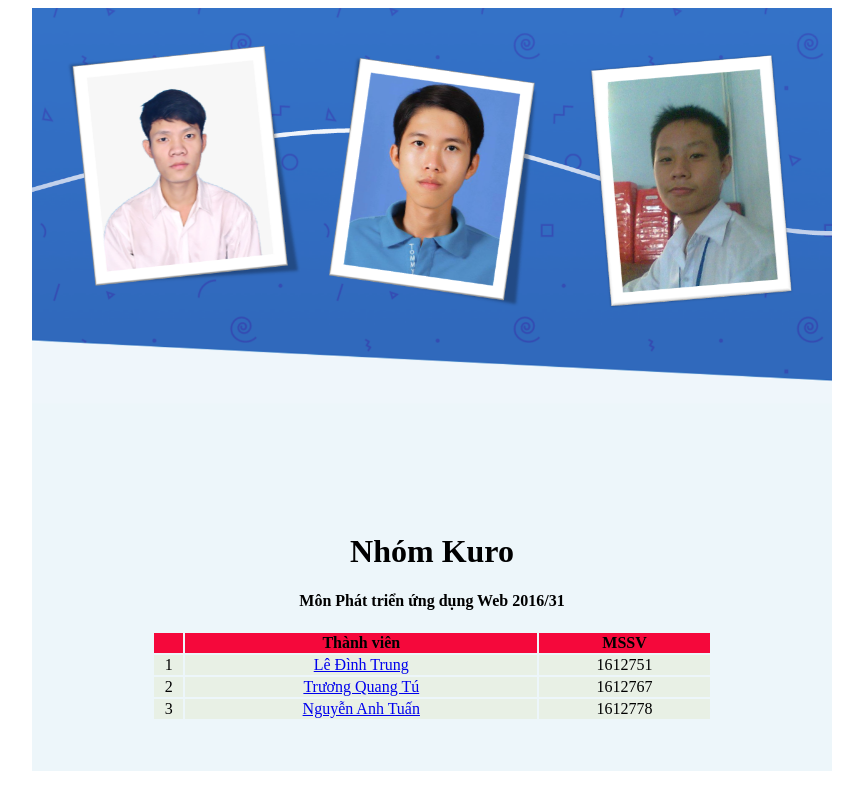
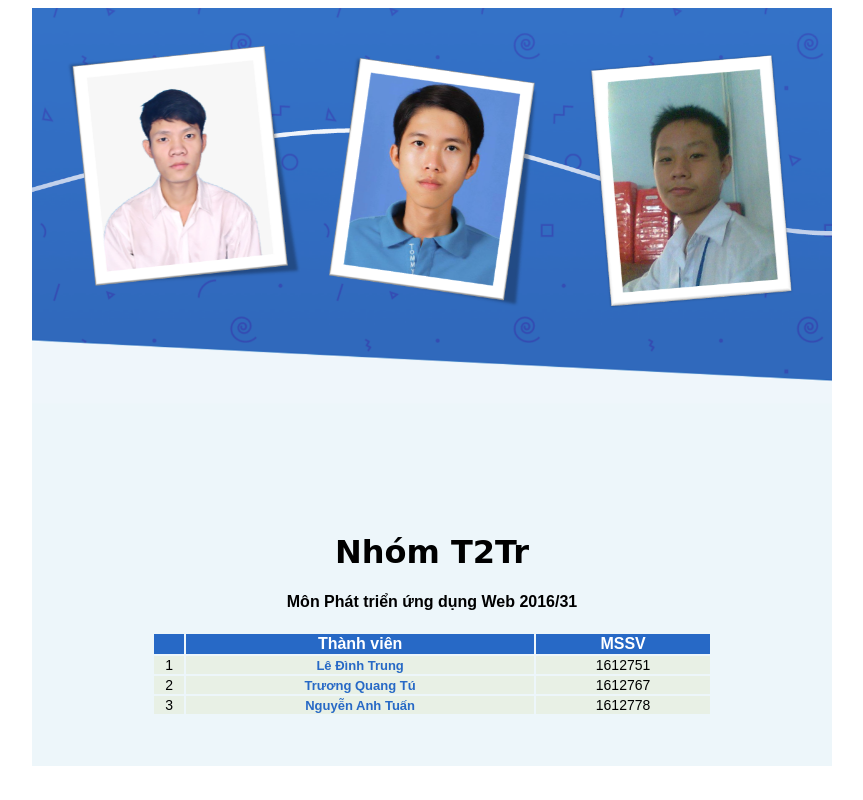
Before and after one commit to t2tr/TeamProfile, a website: page index.html in a window 1280 px wide. Shown: the whole page, without its empty margins (208-1071 px from the left). Drawn offline with Linux system fonts and the light colour scheme.

Commit message:
change some color

```diff
--- a/default.css
+++ b/default.css
@@ -12,16 +12,32 @@
     margin-right: 15%;
 }
 #id3{
-    background-color: rgb(245, 8, 59);
+    background-color: #2769C6;
+    color:white;
 }
 
 .class1{
     text-align: center;
 }
+h1.class1 {
+    font-family: 'Pacifico', cursive;
+}
 .class2{
+    font-size:14px;
+    font-weight: 500;
     text-align: center;
     background-color: #E8F0E5;
+}
+
+.membername {
+    font-weight: bold;
+    font-size:13px;
+    text-decoration: none;
+    color:#2769C6
 }
 .class3{
     height:400;
 }
+body {
+    font-family: 'Ubuntu', sans-serif;
+}
--- a/index.html
+++ b/index.html
@@ -3,7 +3,7 @@
 
 <head>
     <meta http-equiv="Content-Type" content="text/html; charset=UTF-8" />
-    <title>Nhóm Kuro</title>
+    <title>Nhóm T2Tr</title>
     <link href="default.css" type="text/css" rel="stylesheet">
 </head>
 
@@ -19,7 +19,7 @@
                 coords="555,63,738,48,759,280,578,300" shape="poly">
         </map>
         <table id="id2">
-            <h1 class="class1">Nhóm Kuro</h1>
+            <h1 class="class1">Nhóm T2Tr</h1>
             <h4 class="class1">Môn Phát triển ứng dụng Web 2016/31</h4>
             <tr id="id3">
                 <th></th>
@@ -28,17 +28,17 @@
             </tr>
             <tr class="class2">
                 <td>1</td>
-                <td><a href="members\1612751\1612751.html">Lê Đình Trung</a></td>
+                <td><a class="membername" href="members\1612751\1612751.html">Lê Đình Trung</a></td>
                 <td>1612751</td>
             </tr>
             <tr class=class2>
                 <td>2</td>
-                <td><a href="members\1612767\1612767.html">Trương Quang Tú</a></td>
+                <td><a class="membername" href="members\1612767\1612767.html">Trương Quang Tú</a></td>
                 <td>1612767</td>
             </tr>
             <tr class="class2">
                 <td>3</td>
-                <td><a href="members\1612778\1612778.html">Nguyễn Anh Tuấn</a></td>
+                <td><a class="membername" href="members\1612778\1612778.html">Nguyễn Anh Tuấn</a></td>
                 <td>1612778</td>
             </tr>
 
```
